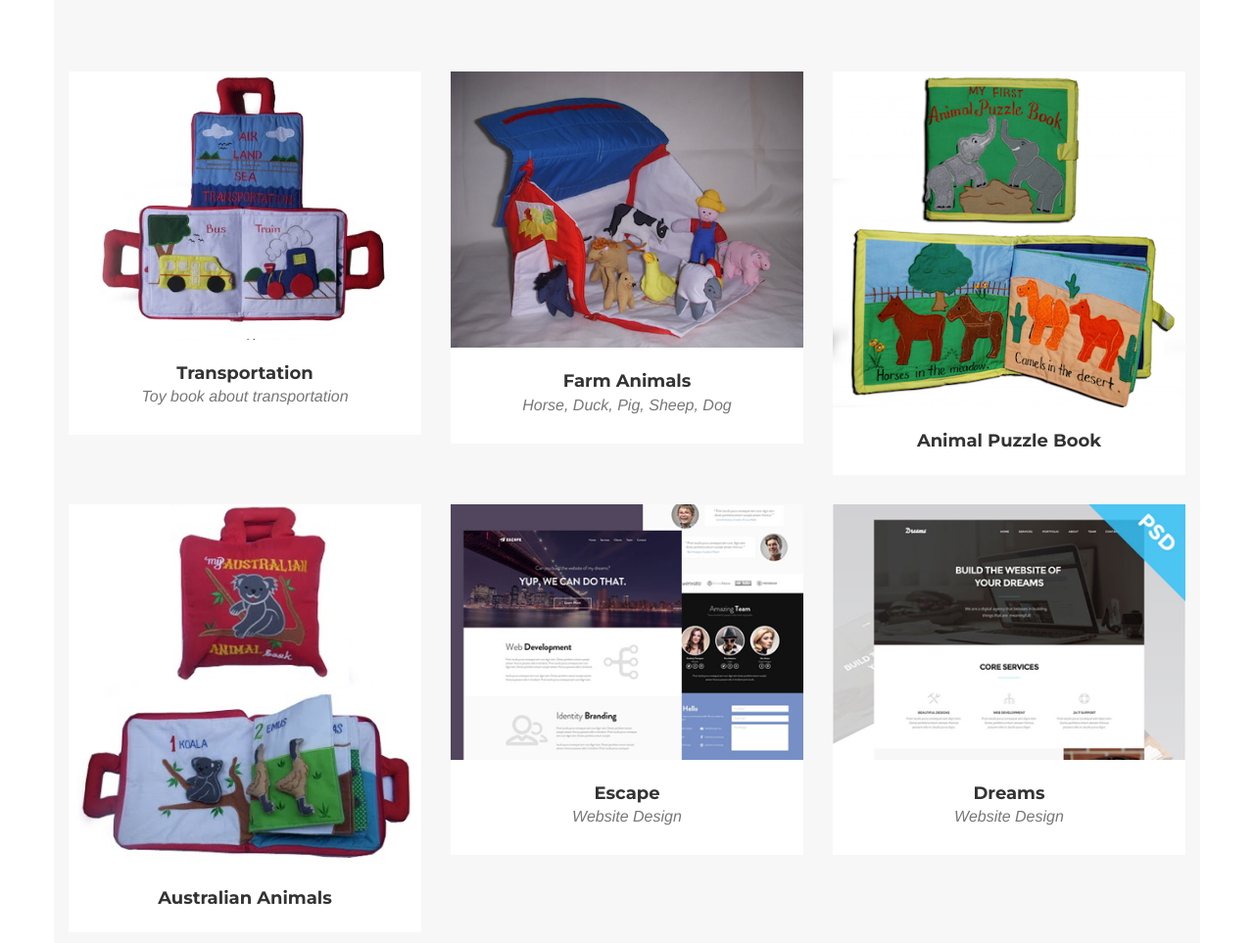
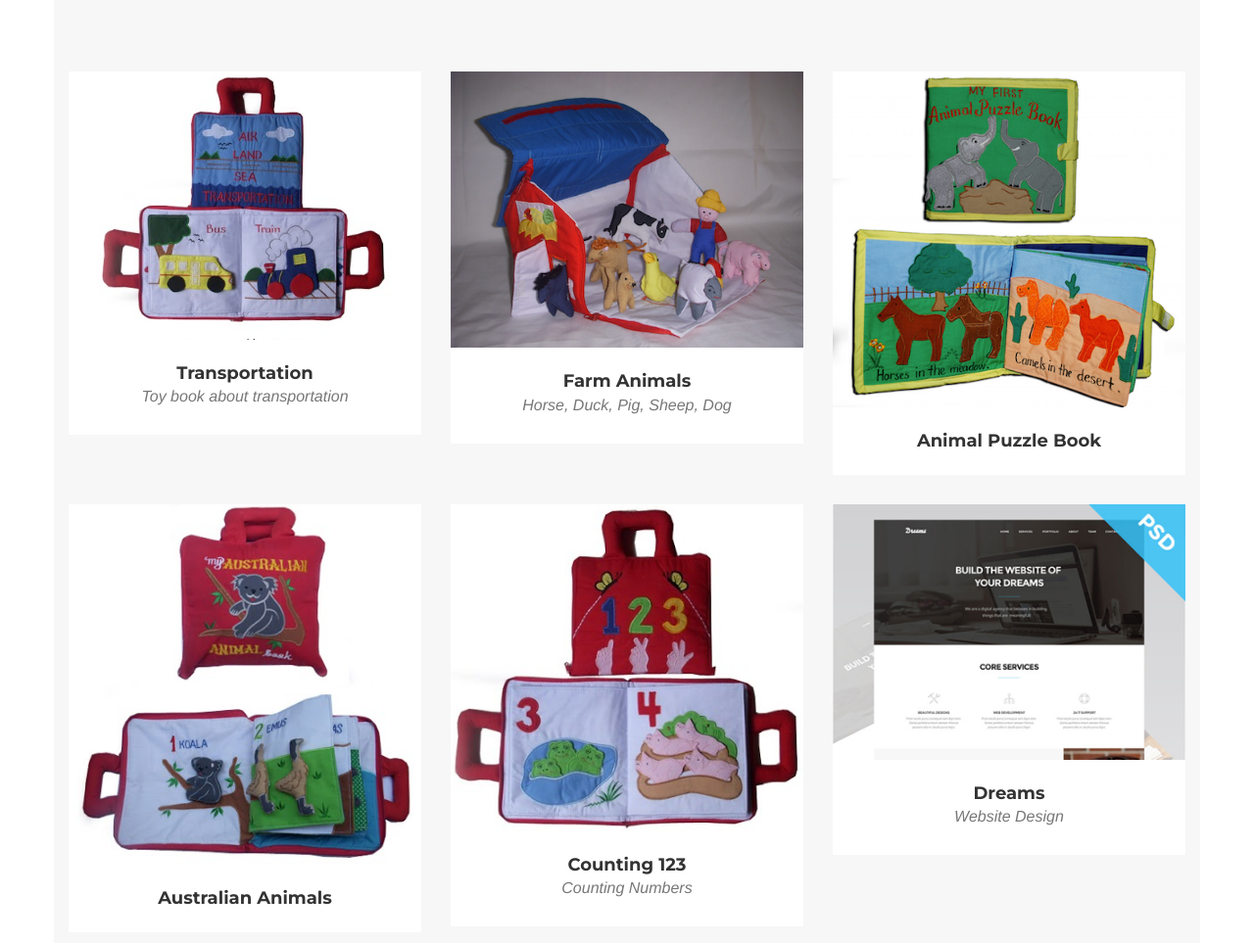
Before and after one commit to brando10/cuddle-heaven, a plain HTML site: page toys.html in a window 1280 px wide. Shown: the part 137-1100 px from the top of the page at 98% size. Drawn offline with nearby package versions, Linux system fonts and the light colour scheme; a web font is replaced by a local one.

Commit message:
counting 123

```diff
--- a/toys.html
+++ b/toys.html
@@ -138,11 +138,11 @@
                                   <i class="fa fa-plus fa-3x"></i>
                               </div>
                           </div>
-                          <img src="img/portfolio/escape.png" class="img-responsive" alt="">
+                          <img src="img/toys/counting123.png" class="img-responsive" alt="">
                       </a>
                       <div class="portfolio-caption">
-                          <h4>Escape</h4>
-                          <p class="text-muted">Website Design</p>
+                          <h4>Counting 123</h4>
+                          <p class="text-muted">Counting Numbers</p>
                       </div>
                   </div>
                   <div class="col-md-4 col-sm-6 portfolio-item">
```
Also changed, not shown: img/toys/counting123.png (added).
